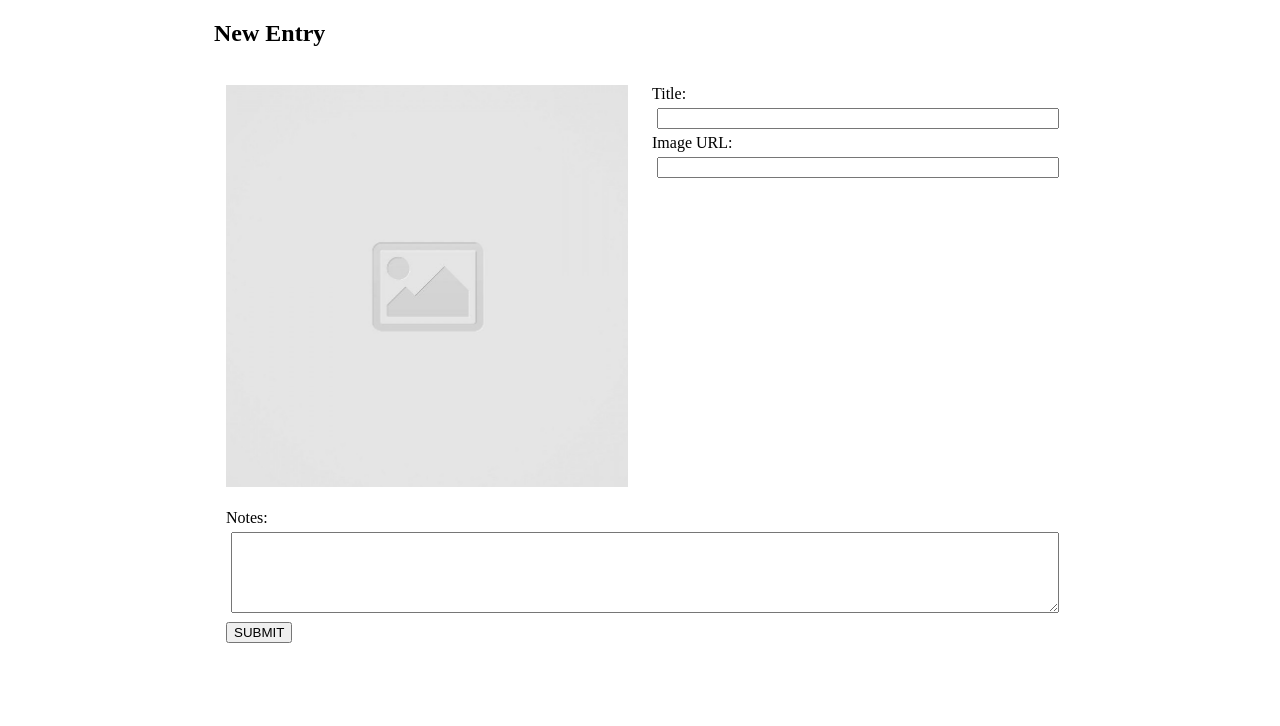
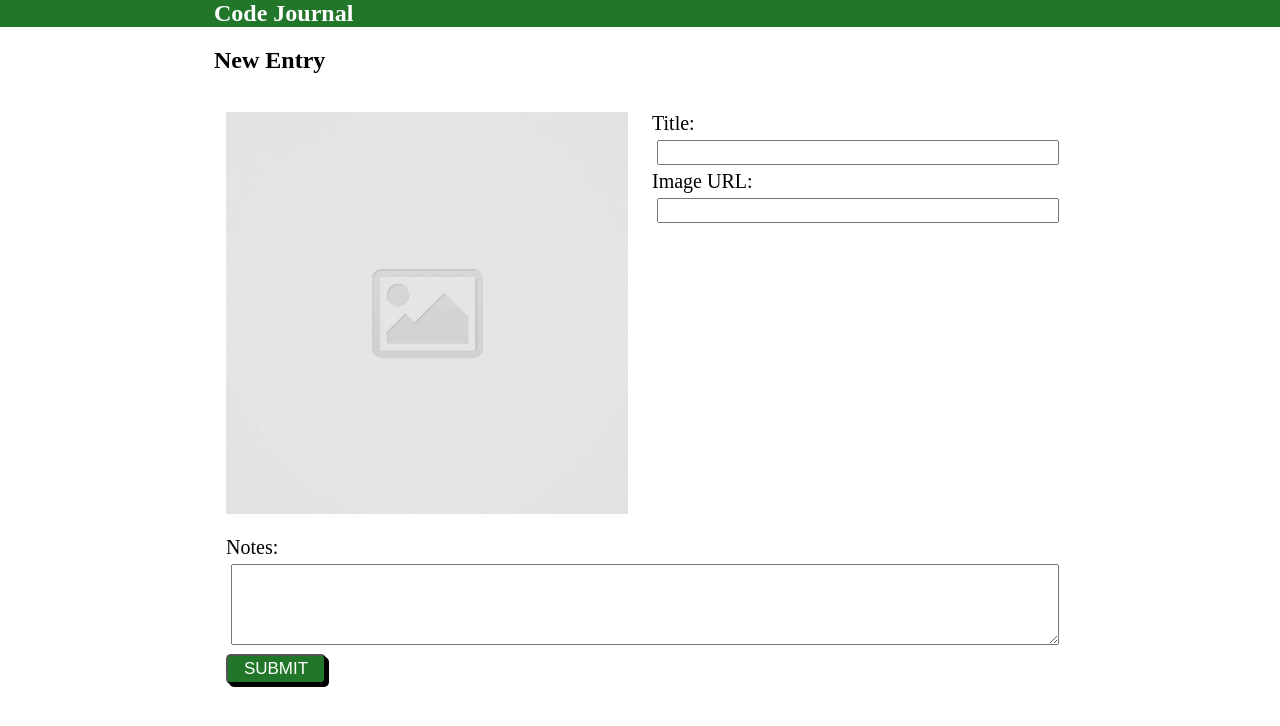
Before and after one commit to KennethDelaCruz/code-journal, a website: page index.html in a window 1280 px wide. Drawn offline with Linux system fonts and the light colour scheme.

Commit message:
added green background to both header/button with button styling with box shadow. moved if function for JSON.parse to data.js

```diff
--- a/css/styles.css
+++ b/css/styles.css
@@ -7,9 +7,33 @@ img {
 #new-post-img {
   width: 100%;
   margin: 5px;
+  height: 25px;
 }
 
 #new-post-notes {
   width: 100%;
   margin: 5px;
 }
+
+label {
+  font-size: 20px;
+}
+
+header {
+  background-color: #22762a;
+}
+
+header > h2 {
+  color: white;
+  height: 40;
+}
+
+#submit-button {
+  background-color: #22762a;
+  color: white;
+  height: 30px;
+  width: 100px;
+  border-radius: 5px;
+  box-shadow: 3px 3px black;
+  font-size: 17px;
+}
--- a/index.html
+++ b/index.html
@@ -16,6 +16,7 @@
 </head>
 <body>
   <header>
+    <h2 class="container">Code Journal</h2>
   </header>
   <main>
     <div class="container" data-view="entry-form">
@@ -32,10 +33,12 @@
           <input type="text" id="new-post-img" name="img" required><br />
         </div>
         </div><br />
-        <div class="column-full">
-        <label for="notes">Notes:</label><br />
-        <textarea name="notes" id="new-post-notes" rows="5"></textarea>
-        <button id="submit-button" type="submit" name="submit-button">SUBMIT</button>
+        <div class="row">
+          <div class="column-full">
+          <label for="notes">Notes:</label><br />
+          <textarea name="notes" id="new-post-notes" rows="5"></textarea>
+          <button id="submit-button" type="submit" name="submit-button">SUBMIT</button>
+          </div>
         </div>
       </form>
     </div>
--- a/js/data.js
+++ b/js/data.js
@@ -6,3 +6,8 @@ var data = {
   editing: null,
   nextEntryId: 1
 };
+
+var previousData = localStorage.getItem('data model');
+if (previousData !== null) {
+  data = JSON.parse(previousData);
+}
--- a/js/main.js
+++ b/js/main.js
@@ -22,7 +22,6 @@ function submitForm(event) {
     notes: formRoute.notes.value,
     entryID: data.nextEntryId
   };
-
   data.nextEntryId++;
   data.entries.unshift(postInfo);
   imgPlaceHolder.setAttribute('src', 'images/placeholder-image-square.jpg');
@@ -31,3 +30,10 @@ function submitForm(event) {
 
 imgInput.addEventListener('input', imgPreview);
 formRoute.addEventListener('submit', submitForm);
+
+function saveLocal(event) {
+  var dataJSON = JSON.stringify(data);
+  localStorage.setItem('data model', dataJSON);
+}
+
+window.addEventListener('beforeunload', saveLocal);
```
